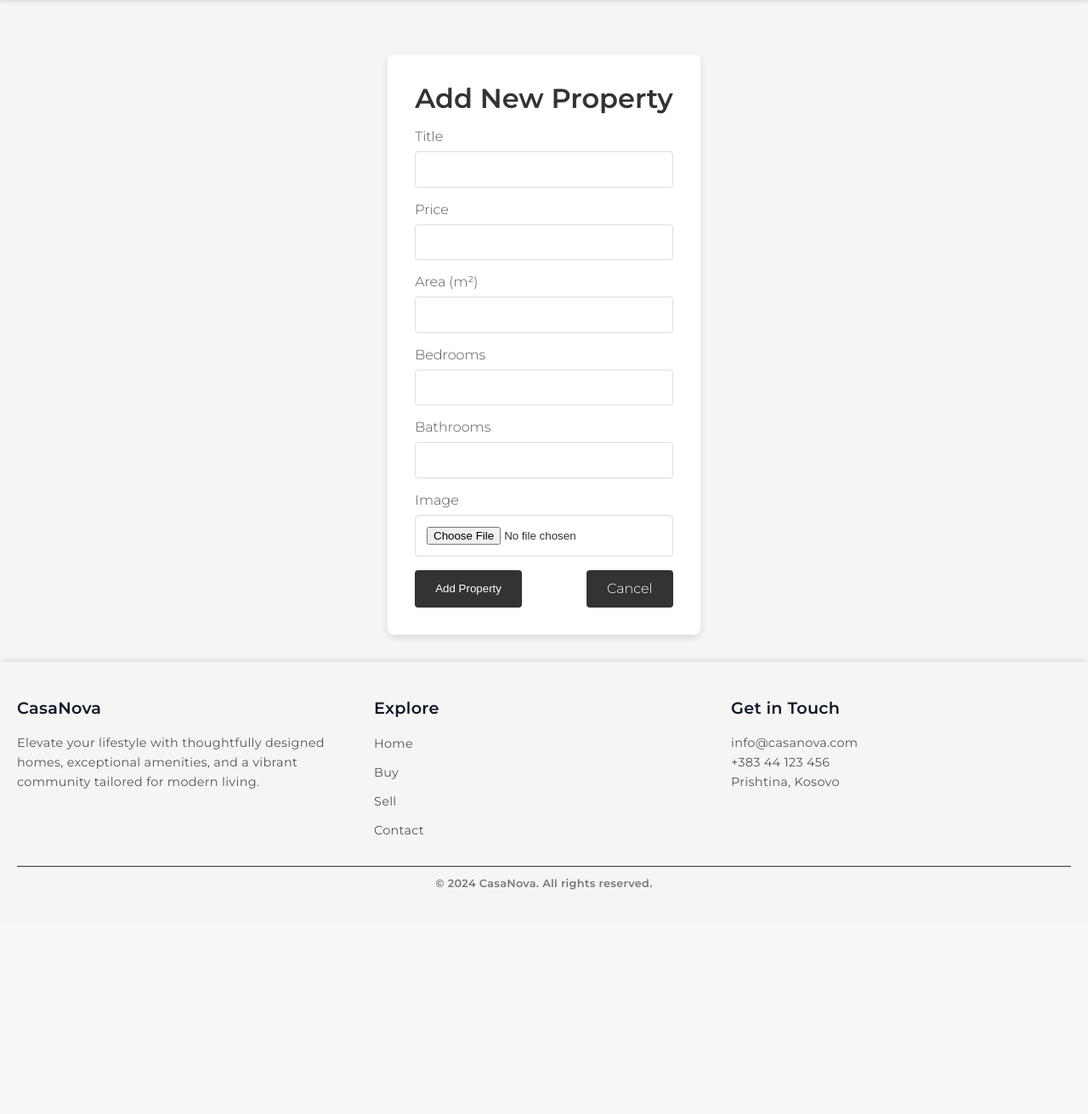
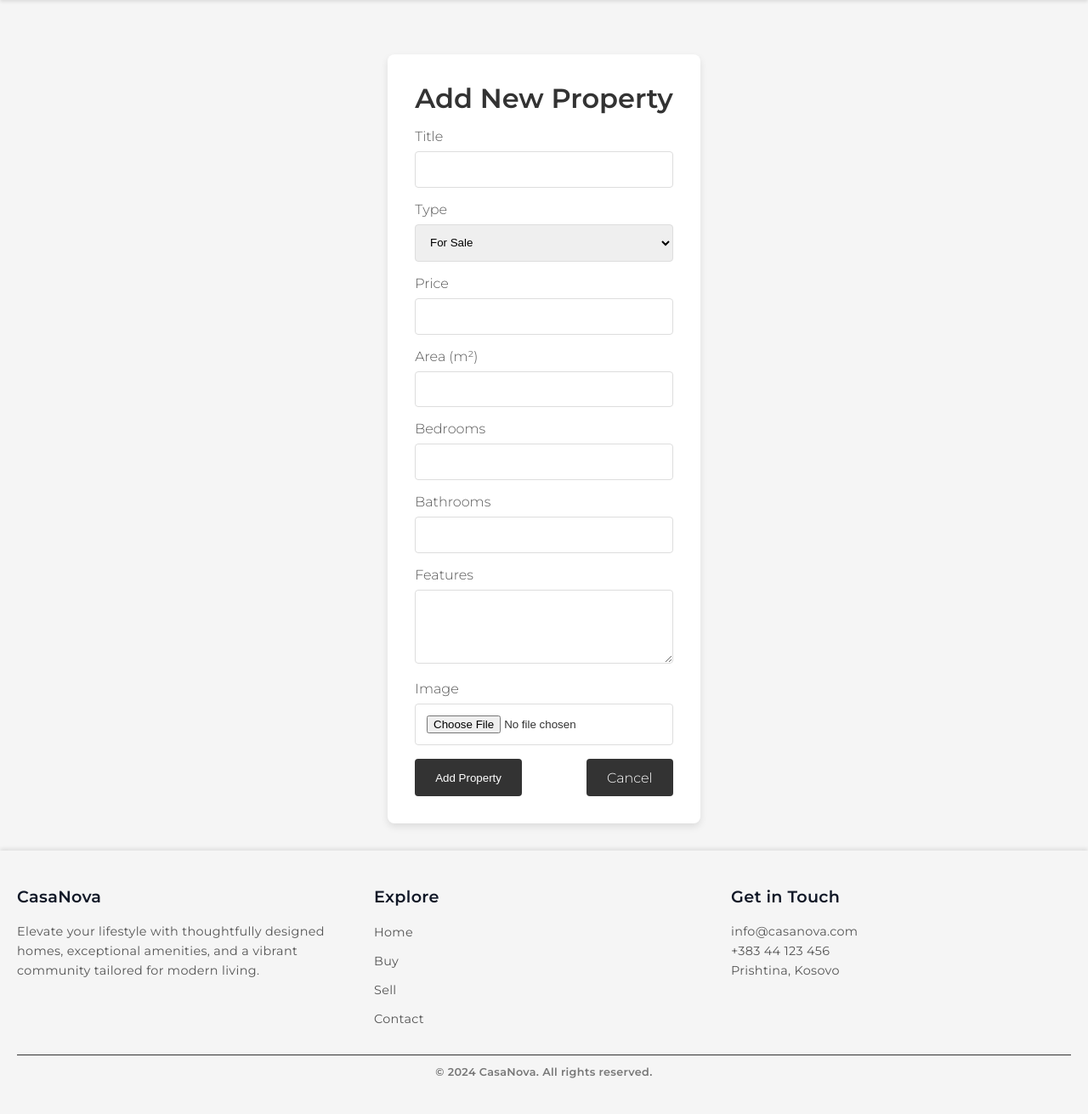
Before and after one commit to FlorentLatifi/CasaNova, a PHP site: page /add_property.php in a window 1280 px wide. Shown: the part 70-1381 px from the top of the page at 85% size. Before the commit the page ends 1117 px from the top, so only its background shows below. Run offline with PHP 8.4, Linux system fonts and the light colour scheme; the visitor is signed in with stand-in values (Sample User, id 1).

Commit message:
Update add_property.php

```diff
--- a/add_property.php
+++ b/add_property.php
@@ -6,6 +6,63 @@ include 'db_connection.php';
 if (!isset($_SESSION['user_id']) || ($_SESSION['user_role'] != 2 && $_SESSION['user_role'] != 3)) {
     header("Location: login.html");
     exit();
+}
+
+if ($_SERVER['REQUEST_METHOD'] == 'POST') {
+    $title = $_POST['title'];
+    $type = $_POST['type'];
+    $price = $_POST['price'];
+    $area = $_POST['area'];
+    $bedrooms = $_POST['bedrooms'];
+    $bathrooms = $_POST['bathrooms'];
+    $features = $_POST['features'];
+
+    // Menaxhimi i ngarkimit të fotos
+    $target_dir = "fotot/";
+    $image_url = "";
+
+    if (isset($_FILES["image"]) && $_FILES["image"]["error"] == 0) {
+        $image_name = basename($_FILES["image"]["name"]);
+        $target_file = $target_dir . $image_name;
+
+        // Debug informacion
+        error_log("Trying to upload file: " . $target_file);
+
+        if (move_uploaded_file($_FILES["image"]["tmp_name"], $target_file)) {
+            $image_url = $image_name;
+            error_log("File uploaded successfully. Image URL: " . $image_url);
+        } else {
+            error_log("Failed to upload file. Error: " . $_FILES["image"]["error"]);
+        }
+    }
+
+    // Përdor prepared statement për të ruajtur të dhënat
+    $sql = "INSERT INTO products (title, type, price, area, bedrooms, bathrooms, features, image_url, status)
+            VALUES (?, ?, ?, ?, ?, ?, ?, ?, 'available')";
+
+    if ($stmt = $conn->prepare($sql)) {
+        $stmt->bind_param("ssssssss", $title, $type, $price, $area, $bedrooms, $bathrooms, $features, $image_url);
+
+        if ($stmt->execute()) {
+            $product_id = $conn->insert_id;
+
+            // Regjistro veprimin
+            $action_sql = "INSERT INTO product_actions (product_id, user_id, action_type, action_details)
+                          VALUES (?, ?, 'add', ?)";
+            $action_details = "Added new property: " . $title;
+            $stmt = $conn->prepare($action_sql);
+            $stmt->bind_param("iis", $product_id, $_SESSION['user_id'], $action_details);
+            $stmt->execute();
+
+            header("Location: manage_properties.php");
+            exit();
+        } else {
+            echo "Error: " . $stmt->error;
+        }
+        $stmt->close();
+    } else {
+        echo "Error: " . $conn->error;
+    }
 }
 ?>
 
@@ -21,12 +78,20 @@ if (!isset($_SESSION['user_id']) || ($_SESSION['user_role'] != 2 && $_SESSION['u
     <?php include 'nav.php'; ?>
 
     <div class="add-property-container">
-        <form class="add-property-form" action="save_property.php" method="POST" enctype="multipart/form-data">
+        <form class="add-property-form" action="" method="POST" enctype="multipart/form-data">
             <h1>Add New Property</h1>
 
             <div class="form-group">
                 <label for="title">Title</label>
                 <input type="text" id="title" name="title" required>
+            </div>
+
+            <div class="form-group">
+                <label for="type">Type</label>
+                <select id="type" name="type" required>
+                    <option value="sale">For Sale</option>
+                    <option value="rent">For Rent</option>
+                </select>
             </div>
 
             <div class="form-group">
@@ -50,6 +115,11 @@ if (!isset($_SESSION['user_id']) || ($_SESSION['user_role'] != 2 && $_SESSION['u
             </div>
 
             <div class="form-group">
+                <label for="features">Features</label>
+                <textarea id="features" name="features" rows="4"></textarea>
+            </div>
+
+            <div class="form-group">
                 <label for="image">Image</label>
                 <input type="file" id="image" name="image" required>
             </div>
```
